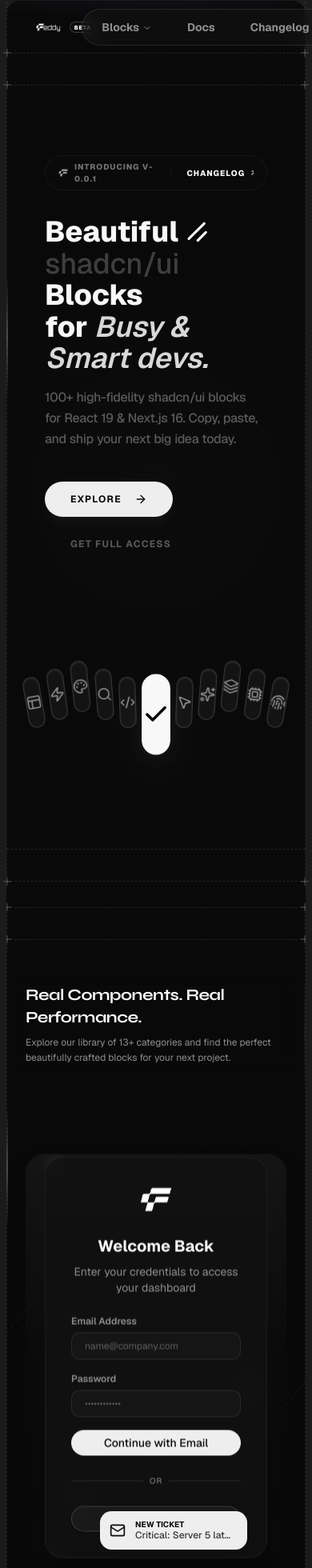
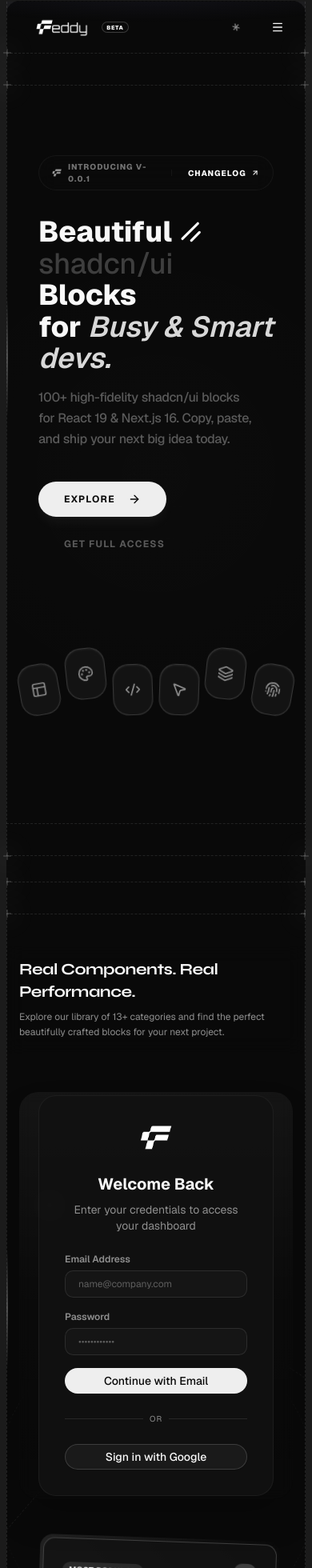
Before and after one commit to arkcabin/freddy-ui, a Next.js app: page / in a window 390 px wide. Shown: the part 31-1991 px from the top of the page at 80% size. Built offline with nearby package versions, Linux system fonts and the light colour scheme.

Commit message:
feat: implement SectionGrid architectural component and Showcase layout for consistent design system scaffolding

```diff
--- a/components/featured-icons.tsx
+++ b/components/featured-icons.tsx
@@ -44,13 +44,14 @@ export function FeaturedIcons({ className }: { className?: string }) {
         className
       )}
     >
-      {icons.map((item) => (
+      {icons.map((item, index) => (
         <div
           className={cn(
             "relative flex items-center justify-center transition-all duration-500",
             item.isCenter
               ? "feature-card-active z-20 size-24 rounded-[32px] sm:size-28"
-              : "feature-card size-16 rounded-[20px] text-muted-foreground sm:size-20"
+              : "feature-card size-16 rounded-[20px] text-muted-foreground sm:size-20",
+            index % 2 !== 0 && "hidden sm:flex"
           )}
           key={item.id}
           style={{
--- a/components/header/header-2.tsx
+++ b/components/header/header-2.tsx
@@ -1,6 +1,6 @@
 "use client";
 
-import { Asterisk } from "lucide-react";
+import { Asterisk, Menu, X } from "lucide-react";
 import { useTheme } from "next-themes";
 import React from "react";
 import { Logo } from "@/components/logo";
@@ -16,6 +16,7 @@ export function MainHeader({ isFullWidth }: { isFullWidth: boolean }) {
   const { theme, setTheme } = useTheme();
   const [mounted, setMounted] = React.useState(false);
   const [scrolled, setScrolled] = React.useState(false);
+  const [mobileMenuOpen, setMobileMenuOpen] = React.useState(false);
 
   React.useEffect(() => {
     setMounted(true);
@@ -67,8 +68,8 @@ export function MainHeader({ isFullWidth }: { isFullWidth: boolean }) {
           </div>
         </div>
 
-        <div className="flex items-center gap-6">
-          <div className="rounded-full border border-border bg-secondary/30 p-1 backdrop-blur-md">
+        <div className="flex items-center gap-2 md:gap-6">
+          <div className="hidden rounded-full border border-border bg-secondary/30 p-1 backdrop-blur-md md:block">
             <SiteNav />
           </div>
 
@@ -83,9 +84,38 @@ export function MainHeader({ isFullWidth }: { isFullWidth: boolean }) {
               <Asterisk className="h-5 w-5 animate-[spin_15s_linear_infinite] text-muted-foreground transition-all duration-500 group-hover:rotate-180 group-hover:text-primary" />
               <span className="absolute inset-0 rounded-full bg-primary/5 opacity-0 transition-opacity group-hover:opacity-100" />
             </Button>
+
+            {/* Mobile Menu Toggle */}
+            <Button
+              className="md:hidden"
+              onClick={() => setMobileMenuOpen(!mobileMenuOpen)}
+              size="icon"
+              variant="ghost"
+            >
+              {mobileMenuOpen ? (
+                <X className="h-5 w-5" />
+              ) : (
+                <Menu className="h-5 w-5" />
+              )}
+            </Button>
           </div>
         </div>
       </div>
+
+      {/* Mobile Menu Overlay */}
+      {mobileMenuOpen && (
+        <div className="fixed inset-0 top-16 z-40 bg-background/95 p-6 backdrop-blur-xl md:hidden">
+          <div className="flex flex-col gap-6">
+            <SiteNav isMobile />
+            <div className="h-px w-full bg-border/50 border-dashed" />
+            <div className="flex flex-col gap-4">
+              <Button className="w-full rounded-xl" size="lg">
+                Get full Access
+              </Button>
+            </div>
+          </div>
+        </div>
+      )}
     </header>
   );
 }
--- a/components/header/nav.tsx
+++ b/components/header/nav.tsx
@@ -77,7 +77,40 @@ const NAV_LINKS = [
   { name: "Pricing", href: "/pricing" },
 ];
 
-export function SiteNav() {
+export function SiteNav({ isMobile }: { isMobile?: boolean }) {
+  if (isMobile) {
+    return (
+      <div className="flex flex-col gap-2">
+        <div className="mb-2 font-bold text-[10px] text-muted-foreground uppercase tracking-[0.2em]">
+          Menu
+        </div>
+        <Link
+          className="flex items-center gap-3 rounded-lg py-2.5 font-bold text-base transition-colors hover:text-primary"
+          href="/blocks"
+        >
+          <Layout className="size-5" />
+          Blocks
+        </Link>
+        {NAV_LINKS.map((item) => (
+          <Link
+            className="flex items-center gap-3 rounded-lg py-2.5 font-bold text-base transition-colors hover:text-primary"
+            href={item.href}
+            key={item.name}
+          >
+            {item.name === "Docs" ? (
+              <FileText className="size-5" />
+            ) : item.name === "Changelog" ? (
+              <Megaphone className="size-5" />
+            ) : (
+              <CreditCard className="size-5" />
+            )}
+            {item.name}
+          </Link>
+        ))}
+      </div>
+    );
+  }
+
   return (
     <NavigationMenu
       aria-label="Main Navigation"
--- a/components/section-grid.tsx
+++ b/components/section-grid.tsx
@@ -270,7 +270,7 @@ export function SectionGrid({
       {/* Content Container - Standardizing mx-auto and syncing top-padding with markerOffset to ensure content sits INSIDE the frame with a premium "breathing room" gap */}
       <div
         className={cn(
-          "relative z-10 mx-auto w-full max-w-6xl px-6 md:px-10",
+          "relative z-10 mx-auto w-full max-w-6xl px-4 md:px-10",
           showTopMarkers && getPaddingFromOffset(markerOffset),
           containerClassName
         )}
--- a/components/showcase.tsx
+++ b/components/showcase.tsx
@@ -28,7 +28,7 @@ export function Showcase() {
         title="Real Components. Real Performance."
       />
 
-      <div className="relative h-[600px] md:h-[700px] lg:h-[800px]">
+      <div className="relative flex min-h-[500px] flex-col items-center justify-center gap-12 md:h-[700px] lg:h-[800px] lg:gap-0">
         {/* Background Decorative Rings */}
         <div className="-z-10 -translate-y-1/2 pointer-events-none absolute inset-x-0 top-1/2 flex justify-center opacity-20">
           <div className="h-[600px] w-[600px] animate-[spin_60s_linear_infinite] rounded-full border border-primary/30 border-dashed" />
@@ -37,7 +37,7 @@ export function Showcase() {
 
         {/* 1. Auth Block (The Centerpiece) */}
         <motion.div
-          className="-translate-x-1/2 -translate-y-1/2 absolute top-1/2 left-1/2 z-30 w-full max-w-[400px] rounded-3xl bg-linear-to-b from-border/50 via-border/10 to-transparent p-1 px-6 shadow-2xl backdrop-blur-sm md:px-0"
+          className="relative z-30 w-full max-w-[400px] rounded-3xl bg-linear-to-b from-border/50 via-border/10 to-transparent p-1 px-6 shadow-2xl backdrop-blur-sm md:px-0 lg:absolute lg:top-1/2 lg:left-1/2 lg:-translate-x-1/2 lg:-translate-y-1/2"
           initial={{ opacity: 0, y: 40, scale: 0.9, rotateX: 10 }}
           transition={{ duration: 0.8, ease: "easeOut" }}
           viewport={{ once: true }}
@@ -91,7 +91,7 @@ export function Showcase() {
 
         {/* 2. Pricing Card (Overlapping Right) */}
         <motion.div
-          className="absolute top-[10%] right-[5%] z-20 hidden w-[300px] rounded-2xl bg-linear-to-tr from-primary/20 to-transparent p-1 shadow-xl backdrop-blur-md lg:block"
+          className="relative z-20 w-full max-w-[300px] rounded-2xl bg-linear-to-tr from-primary/20 to-transparent p-1 shadow-xl backdrop-blur-md lg:absolute lg:top-[10%] lg:right-[5%]"
           initial={{ opacity: 0, x: 100, rotate: "5deg" }}
           transition={{ duration: 0.8, delay: 0.2, ease: "easeOut" }}
           viewport={{ once: true }}
@@ -137,7 +137,7 @@ export function Showcase() {
 
         {/* 3. Feature/Stats Card (Overlapping Left) */}
         <motion.div
-          className="absolute top-[40%] left-[5%] z-20 hidden w-[280px] rounded-2xl border border-border bg-muted/30 p-4 shadow-lg backdrop-blur-md md:block"
+          className="relative z-20 w-full max-w-[280px] rounded-2xl border border-border bg-muted/30 p-4 shadow-lg backdrop-blur-md lg:absolute lg:top-[40%] lg:left-[5%]"
           initial={{ opacity: 0, x: -100, rotate: "-5deg" }}
           transition={{ duration: 0.8, delay: 0.4, ease: "easeOut" }}
           viewport={{ once: true }}
@@ -182,7 +182,7 @@ export function Showcase() {
 
         {/* 4. Small Overlapping Elements (Peeking in) */}
         <motion.div
-          className="absolute right-[15%] bottom-[10%] z-40 flex items-center gap-3 rounded-xl bg-primary p-3 text-primary-foreground shadow-2xl"
+          className="relative z-40 flex items-center gap-3 rounded-xl bg-primary p-3 text-primary-foreground shadow-2xl lg:absolute lg:right-[15%] lg:bottom-[10%]"
           initial={{ opacity: 0, scale: 0.5 }}
           transition={{ duration: 0.5, delay: 0.8 }}
           viewport={{ once: true }}
```
